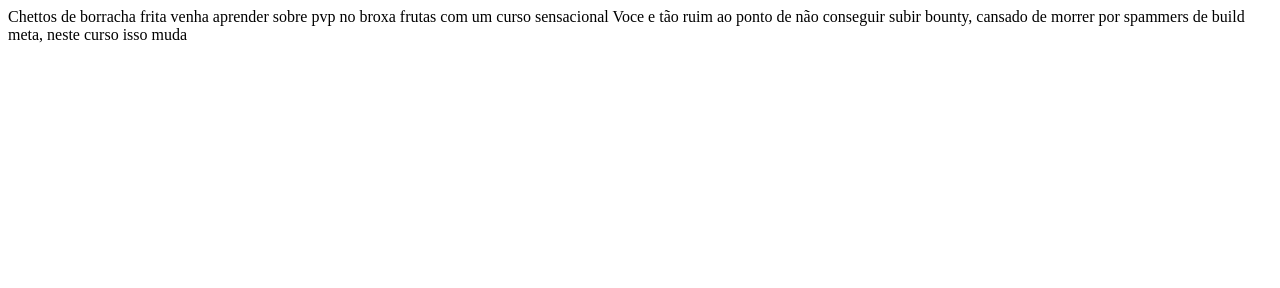
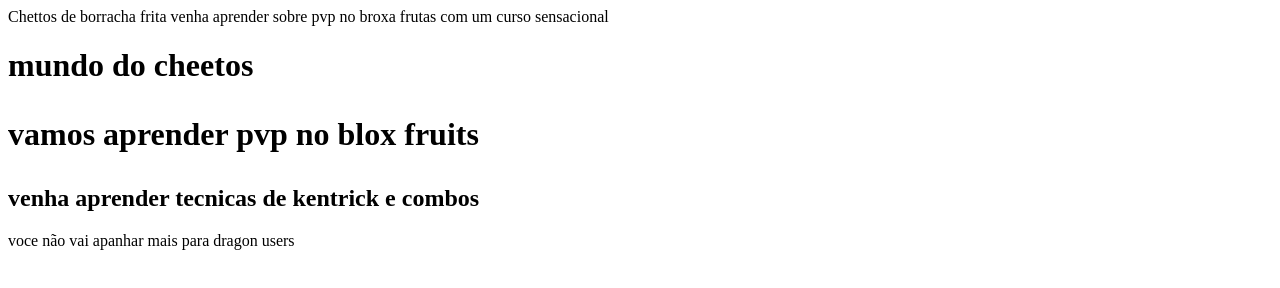
Before and after one commit to giovanygutierre-creator/Site-1-B-1-tri, a plain HTML site: page index.html in a window 1280 px wide. Drawn offline with Linux system fonts and the light colour scheme.

Commit message:
criamos a tag h2 e Tag p

```diff
--- a/index.html
+++ b/index.html
@@ -9,8 +9,9 @@
     <title>Blog</title>
 </head>
 <body>
- Voce e tão ruim ao ponto de não conseguir subir bounty, cansado de morrer por spammers de build meta, neste curso
-isso muda
-
+<h1>mundo do cheetos<h1>
+<p>vamos aprender pvp no blox fruits</p>
+ <h2>venha aprender tecnicas de kentrick e combos</h2>
+ <p>voce não vai apanhar mais para dragon users</p>
 </body>
 </html>
```
